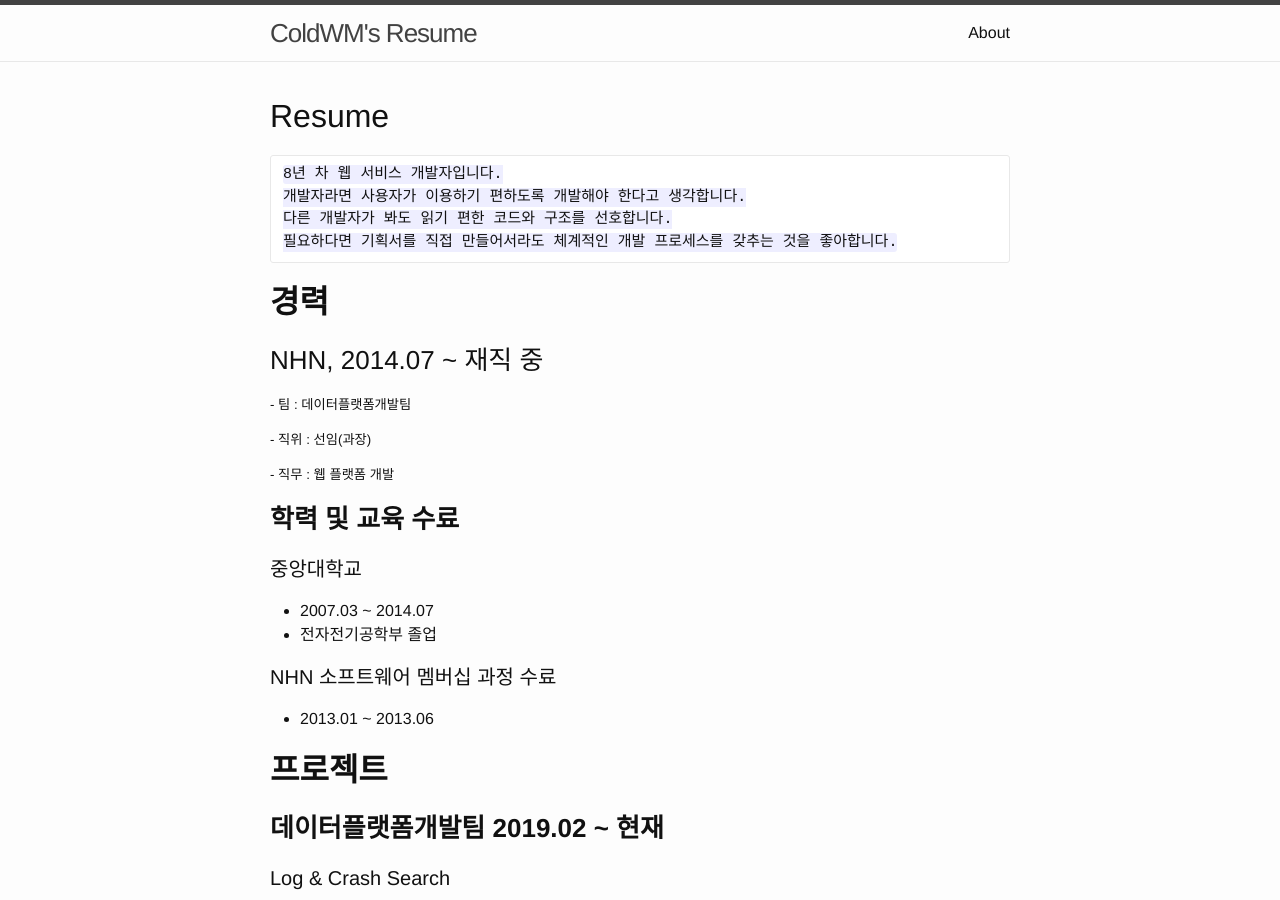
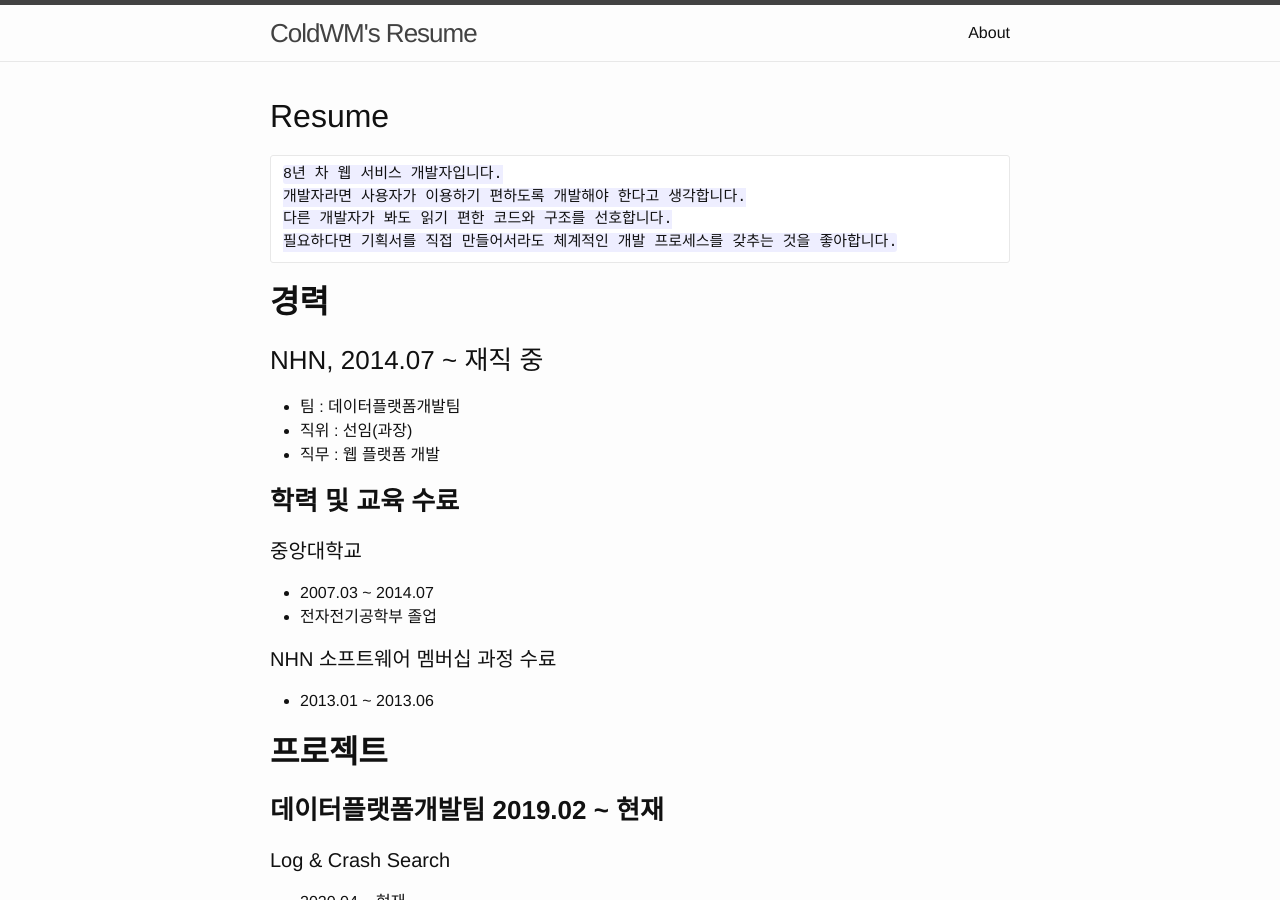
Before and after one commit to ColdWM/resume, a Jekyll site: the page built from _posts/2021-08-20-resume.md, in a window 1280 px wide and 900 px high. Built offline with Jekyll 4.4.1, drawn with Linux system fonts in a browser that asks for light colours; Markdown is read by kramdown in place of the engine named in the settings.

Commit message:
경력 내용 헤더 제거

````diff
--- a/_posts/2021-08-20-resume.md
+++ b/_posts/2021-08-20-resume.md
@@ -16,9 +16,9 @@ categories: resume
 ```
 ## **경력**
 ### NHN, 2014.07 ~ 재직 중
-##### - 팀 : 데이터플랫폼개발팀
-##### - 직위 : 선임(과장)
-##### - 직무 : 웹 플랫폼 개발
+* 팀 : 데이터플랫폼개발팀
+* 직위 : 선임(과장)
+* 직무 : 웹 플랫폼 개발
 
 ### **학력 및 교육 수료**
 #### 중앙대학교
````
